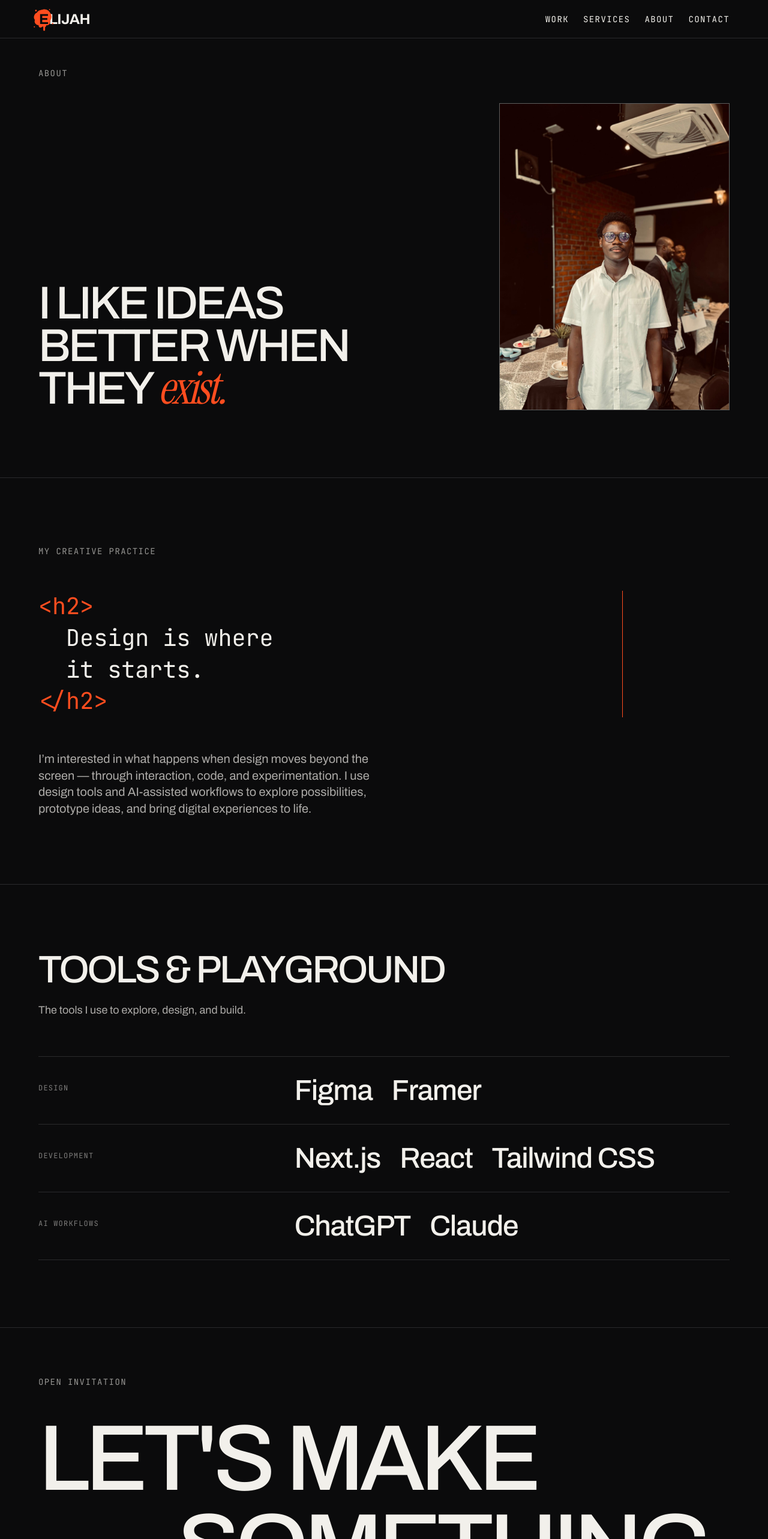
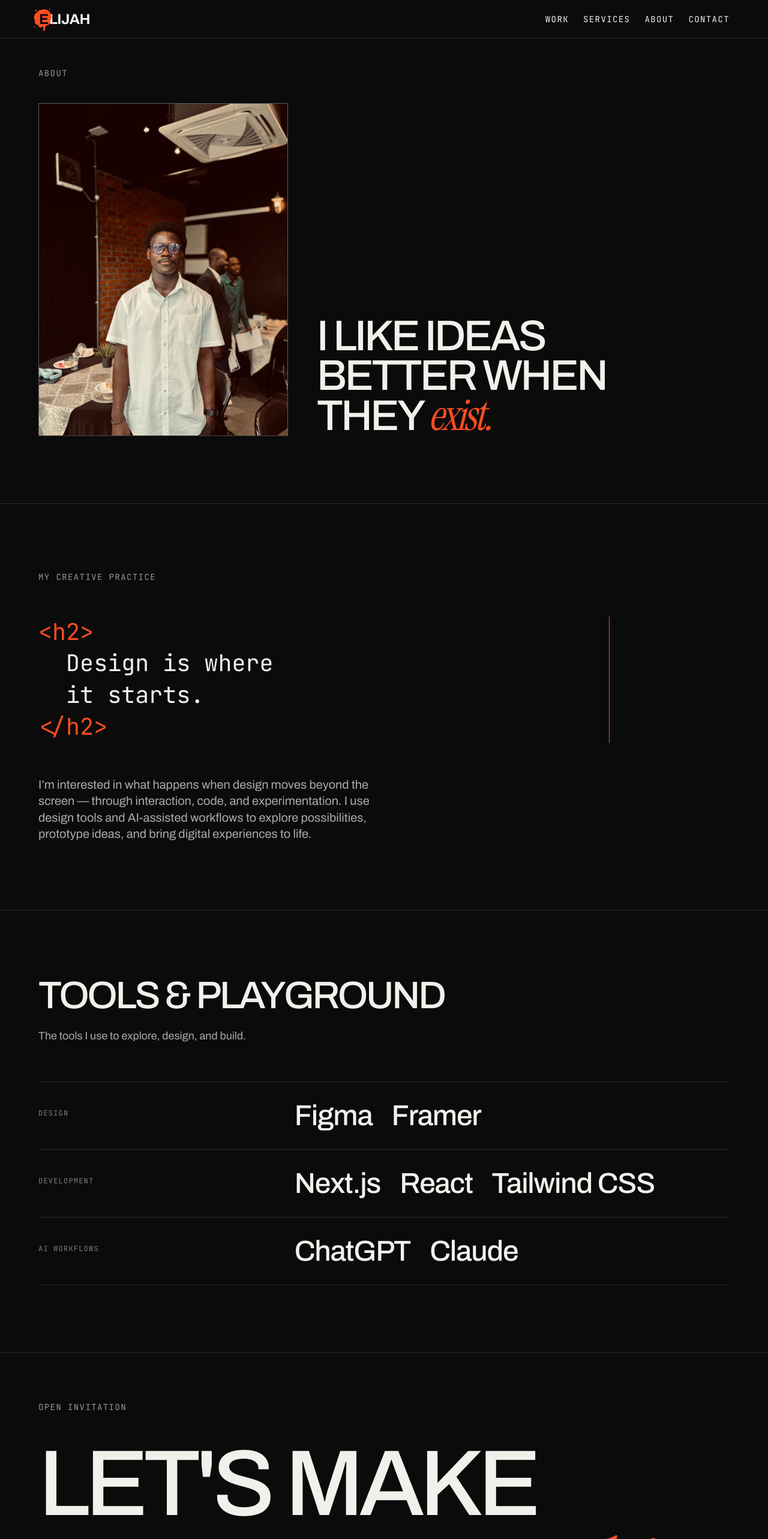
Before and after one commit to JamalOpeyemi/portfolio, a Next.js app: page /about in a window 1280 px wide. Shown: the top 2566 px of the page at 60% size. Built offline with nearby package versions, Linux system fonts and the light colour scheme.

Commit message:
About: swap sides, fill headline; footer: italic orange, rise on hover

```diff
--- a/app/about/page.tsx
+++ b/app/about/page.tsx
@@ -17,30 +17,35 @@ const toolGroups = [
 export default function AboutPage() {
   return (
     <main>
-      {/* Introduction: headline and portrait side by side */}
+      {/* Introduction: portrait on the left, headline fills the space beside it */}
       <section className="px-6 pb-20 pt-12 md:px-16 md:pb-28">
         <p className="font-mono text-sm uppercase tracking-widest text-foreground/60">
           About
         </p>
 
-        <div className="mt-6 grid gap-10 md:mt-10 md:grid-cols-[3fr_2fr] md:items-end md:gap-12">
-          <h1 className="text-[10vw] font-medium uppercase leading-[0.92] tracking-tighter md:text-[6vw]">
-            I like ideas better when they{" "}
-            <span className="font-serif font-normal normal-case italic text-accent">
-              exist.
-            </span>
-          </h1>
-
-          <RevealBlock className="relative aspect-[3/4] w-full max-w-sm overflow-hidden border border-foreground/30 bg-[#1c1c1e] md:justify-self-end">
+        <div className="mt-6 grid gap-10 md:mt-10 md:grid-cols-[26rem_1fr] md:items-end md:gap-12">
+          <RevealBlock className="relative order-2 aspect-[3/4] w-full max-w-sm overflow-hidden border border-foreground/30 bg-[#1c1c1e] md:order-1 md:max-w-none">
             <Image
               src="/portrait.jpg"
               alt="Portrait of Elijah Opeyemi"
               fill
-              sizes="(min-width: 768px) 384px, 100vw"
+              sizes="(min-width: 768px) 416px, 100vw"
               className="object-cover"
               priority
             />
           </RevealBlock>
+
+          {/* Size = space left beside the portrait, divided by the longest line */}
+          <h1 className="order-1 whitespace-nowrap text-[length:calc((100vw_-_3rem)/9.6)] font-medium uppercase leading-[0.92] tracking-tighter md:order-2 md:text-[length:calc((100vw_-_37rem)/9.6)]">
+            <span className="block">I like ideas</span>
+            <span className="block">better when</span>
+            <span className="block">
+              they{" "}
+              <span className="font-serif font-normal normal-case italic text-accent">
+                exist.
+              </span>
+            </span>
+          </h1>
         </div>
       </section>
 
--- a/app/components/ContactCTA.tsx
+++ b/app/components/ContactCTA.tsx
@@ -1,5 +1,4 @@
 import Link from "next/link";
-import FlipText from "./FlipText";
 
 const email = "elijahtemiye46@gmail.com";
 
@@ -19,11 +18,6 @@ const links = [
   },
 ];
 
-const lines = [
-  { text: "Let's make", align: "" },
-  { text: "something.", align: "text-right" },
-];
-
 export default function ContactCTA() {
   return (
     <section
@@ -35,20 +29,16 @@ export default function ContactCTA() {
         Open invitation
       </p>
 
-      {/* Headline: hero-style pattern, smaller. The whole thing links to /contact */}
+      {/* Headline: links to /contact, rises a little on hover */}
       <Link
         href="/contact"
         aria-label="Let's make something. Go to the contact page"
-        className="mt-10 block w-full whitespace-nowrap text-[length:calc((100vw_-_3rem)/7.2)] font-medium uppercase leading-[1] tracking-tighter transition-colors hover:text-accent focus-visible:outline-2 focus-visible:outline-accent md:mt-12 md:text-[length:calc((100vw_-_8rem)/7.4)] md:leading-[0.9]"
+        className="mt-10 block w-full whitespace-nowrap text-[length:calc((100vw_-_3rem)/7.2)] font-medium uppercase leading-[1] tracking-tighter transition-transform duration-300 ease-out hover:-translate-y-2 focus-visible:outline-2 focus-visible:outline-accent md:mt-12 md:text-[length:calc((100vw_-_8rem)/7.4)] md:leading-[0.9]"
       >
-        {lines.map((line) => (
-          <span
-            key={line.text}
-            className={`block pb-[0.05em] ${line.align}`}
-          >
-            <FlipText text={line.text} />
-          </span>
-        ))}
+        <span className="block pb-[0.05em]">Let's make</span>
+        <span className="block pb-[0.05em] text-right font-serif font-normal normal-case italic text-accent">
+          something.
+        </span>
       </Link>
 
       {/* Email, LinkedIn, GitHub: same style, same row */}
```
